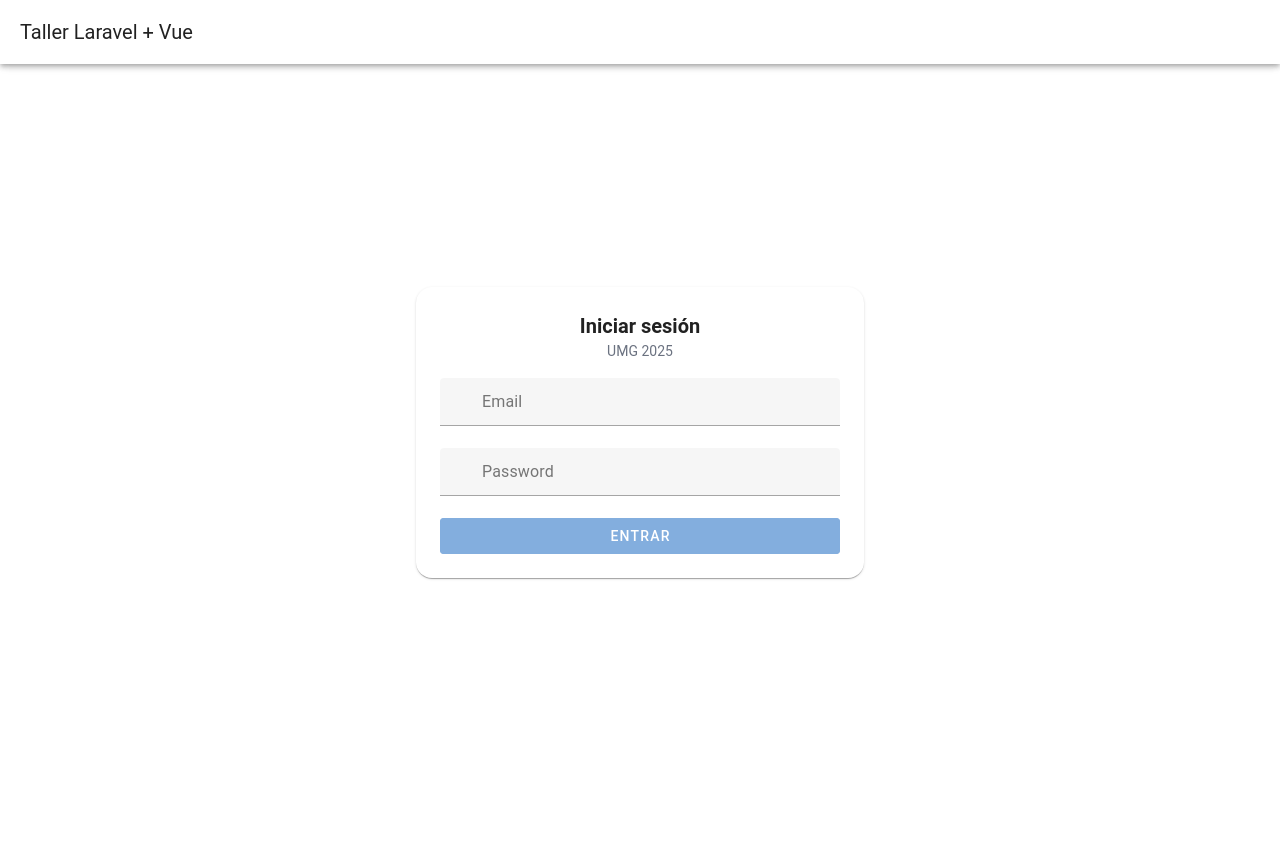
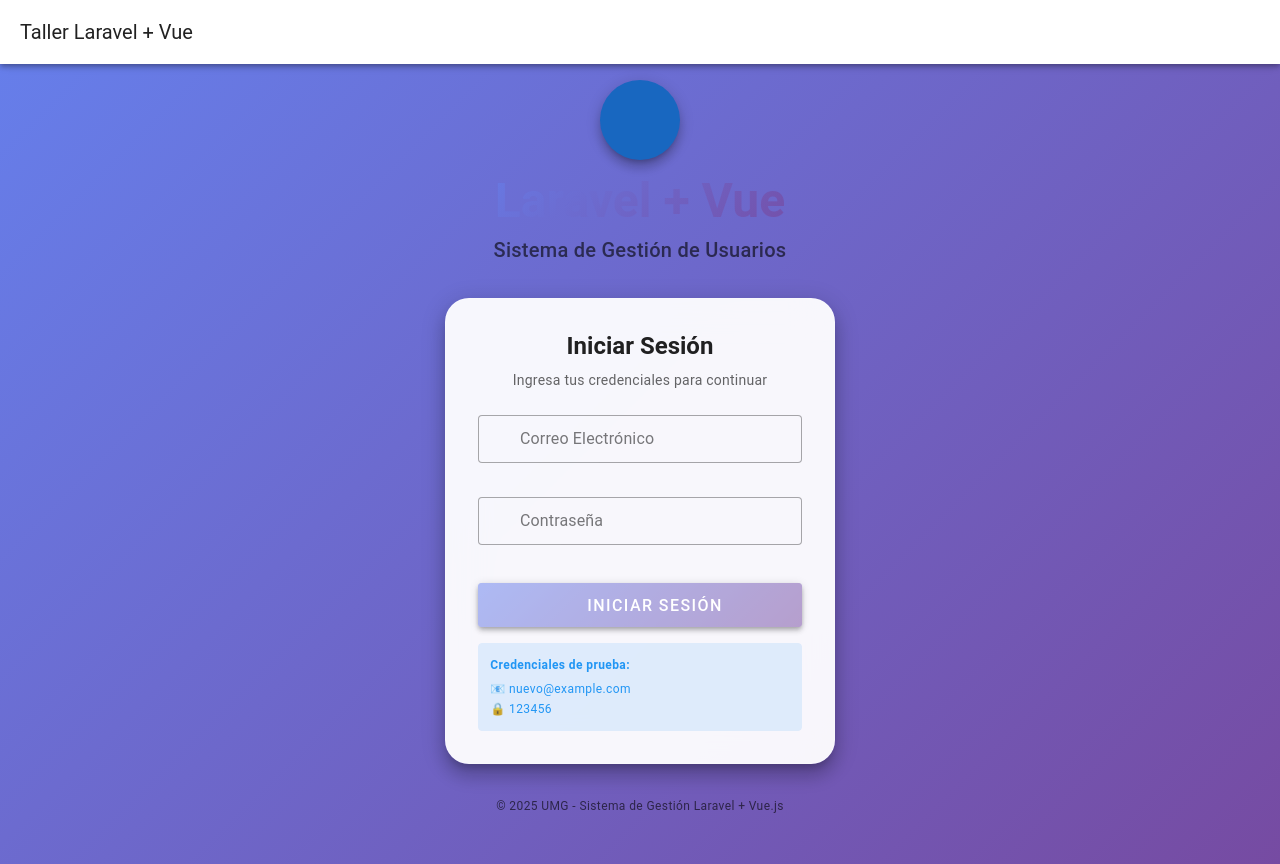
Before and after one commit to wilians123/Taller_Laravel-Vue, a Vue app in the folder vuejs-taller-umg-main/: page /login in a window 1280 px wide. Before the commit the page ends 800 px from the top, so only its background shows below. Built offline with nearby package versions, Linux system fonts and the light colour scheme.

Commit message:
Commit 3 mejoras en la view del login

```diff
--- a/vuejs-taller-umg-main/src/views/LoginView.vue
+++ b/vuejs-taller-umg-main/src/views/LoginView.vue
@@ -1,26 +1,110 @@
 <template>
+  <div class="login-container">
+    <!-- Fondo con patrón -->
+    <div class="background-pattern"></div>
+
+    <!-- Contenido principal -->
     <v-container class="d-flex align-center justify-center fill-height">
-        <v-card class="w-full max-w-md p-6 rounded-2xl">
-            <div class="text-center mb-4">
-                <h2 class="text-xl font-semibold">Iniciar sesión</h2>
-                <p class="text-sm text-gray-500">UMG 2025</p>
+      <v-row justify="center" no-gutters>
+        <v-col cols="12" sm="8" md="6" lg="4">
+          <!-- Logo/Header -->
+          <div class="text-center mb-8">
+            <v-avatar size="80" class="mb-4 elevation-8" color="primary">
+              <v-icon size="40" color="white">mdi-shield-account</v-icon>
+            </v-avatar>
+            <h1 class="text-h3 font-weight-bold text-gradient mb-2">Laravel + Vue</h1>
+            <p class="text-h6 text-medium-emphasis">Sistema de Gestión de Usuarios</p>
+          </div>
+
+          <!-- Card de login -->
+          <v-card
+            class="login-card elevation-12 rounded-xl pa-8"
+            :class="{ 'shake': errorMsg }"
+          >
+            <div class="text-center mb-6">
+              <h2 class="text-h5 font-weight-bold mb-2">Iniciar Sesión</h2>
+              <p class="text-body-2 text-medium-emphasis">Ingresa tus credenciales para continuar</p>
             </div>
 
             <v-form v-model="valid" @submit.prevent="onSubmit">
-                <v-text-field v-model="email" label="Email" type="email" :rules="[rules.required, rules.email]"
-                    prepend-inner-icon="mdi-email" density="comfortable" clearable />
-                <v-text-field v-model="password" label="Password" type="password" :rules="[rules.required, rules.min6]"
-                    prepend-inner-icon="mdi-lock" density="comfortable" clearable />
+              <v-text-field
+                v-model="email"
+                label="Correo Electrónico"
+                type="email"
+                :rules="[rules.required, rules.email]"
+                prepend-inner-icon="mdi-email-outline"
+                variant="outlined"
+                density="comfortable"
+                clearable
+                class="mb-3"
+                :class="{ 'error-field': errorMsg }"
+              />
 
-                <v-alert v-if="errorMsg" type="error" variant="tonal" class="mb-3" :text="errorMsg"
-                    density="comfortable" />
+              <v-text-field
+                v-model="password"
+                label="Contraseña"
+                :type="showPassword ? 'text' : 'password'"
+                :rules="[rules.required, rules.min6]"
+                prepend-inner-icon="mdi-lock-outline"
+                :append-inner-icon="showPassword ? 'mdi-eye' : 'mdi-eye-off'"
+                @click:append-inner="showPassword = !showPassword"
+                variant="outlined"
+                density="comfortable"
+                clearable
+                class="mb-4"
+                :class="{ 'error-field': errorMsg }"
+              />
 
-                <v-btn :loading="loading" :disabled="!valid || loading" type="submit" color="primary" class="w-full">
-                    Entrar
+              <v-alert
+                v-if="errorMsg"
+                type="error"
+                variant="tonal"
+                class="mb-4 animated-alert"
+                density="comfortable"
+                :text="errorMsg"
+                closable
+                @click:close="errorMsg = ''"
+              />
+
+              <v-btn
+                :loading="loading"
+                :disabled="!valid || loading"
+                type="submit"
+                color="primary"
+                size="large"
+                block
+                class="mb-4 login-btn"
+                elevation="4"
+              >
+                <v-icon left class="me-2">mdi-login</v-icon>
+                Iniciar Sesión
               </v-btn>
+
+              <!-- Info de demo -->
+              <v-card
+                variant="tonal"
+                color="info"
+                class="pa-3"
+              >
+                <div class="text-caption">
+                  <div class="font-weight-bold mb-1">Credenciales de prueba:</div>
+                  <div>📧 nuevo@example.com</div>
+                  <div>🔒 123456</div>
+                </div>
+              </v-card>
             </v-form>
           </v-card>
+
+          <!-- Footer -->
+          <div class="text-center mt-8">
+            <p class="text-caption text-medium-emphasis">
+              © 2025 UMG - Sistema de Gestión Laravel + Vue.js
+            </p>
+          </div>
+        </v-col>
+      </v-row>
     </v-container>
+  </div>
 </template>
 
 <script setup lang="ts">
@@ -36,18 +120,19 @@ const password = ref('')
 const loading = ref(false)
 const valid = ref(false)
 const errorMsg = ref('')
+const showPassword = ref(false)
 
 const rules = {
-    required: (v: string) => !!v || 'Requerido',
-    email: (v: string) => /.+@.+\..+/.test(v) || 'Email inválido',
+  required: (v: string) => !!v || 'Este campo es requerido',
+  email: (v: string) => /.+@.+\..+/.test(v) || 'Ingresa un email válido',
   min6: (v: string) => (v?.length ?? 0) >= 6 || 'Mínimo 6 caracteres',
 }
 
 const onSubmit = async () => {
   errorMsg.value = ''
   loading.value = true
+
   try {
-        // Llamada a tu endpoint
     const { data } = await api.post('/login', {
       email: email.value,
       password: password.value,
@@ -57,14 +142,14 @@ const onSubmit = async () => {
     localStorage.setItem('token', data.token)
     localStorage.setItem('user', JSON.stringify(data.usuario))
 
-        // Redirigir (a lo que tengas, por ejemplo /usuarios)
+    // Redirigir
     const redirect = (route.query.redirect as string) || '/usuarios'
     router.push(redirect)
+
   } catch (e: any) {
-        // Mensaje claro desde backend o genérico
     errorMsg.value = e?.response?.data?.message
       || e?.response?.data?.errors?.email?.[0]
-            || 'No se pudo iniciar sesión. Verifica tus credenciales.'
+      || 'Error al iniciar sesión. Verifica tus credenciales.'
   } finally {
     loading.value = false
   }
@@ -72,59 +157,110 @@ const onSubmit = async () => {
 </script>
 
 <style scoped>
-.min-h-screen {
+.login-container {
   min-height: 100vh;
+  position: relative;
+  background: linear-gradient(135deg, #667eea 0%, #764ba2 100%);
+  overflow: hidden;
 }
 
-.max-w-md {
-    max-width: 28rem;
+.background-pattern {
+  position: absolute;
+  top: 0;
+  left: 0;
+  right: 0;
+  bottom: 0;
+  background-image:
+    radial-gradient(circle at 25% 25%, rgba(255,255,255,0.1) 0%, transparent 50%),
+    radial-gradient(circle at 75% 75%, rgba(255,255,255,0.1) 0%, transparent 50%);
+  background-size: 100px 100px;
+  animation: float 20s ease-in-out infinite;
 }
 
-.p-6 {
-    padding: 1.5rem;
+.login-card {
+  backdrop-filter: blur(20px);
+  background: rgba(255, 255, 255, 0.95) !important;
+  border: 1px solid rgba(255, 255, 255, 0.2);
+  transition: all 0.3s ease;
 }
 
-.mb-3 {
-    margin-bottom: .75rem;
+.login-card:hover {
+  transform: translateY(-2px);
+  box-shadow: 0 20px 40px rgba(0,0,0,0.1) !important;
 }
 
-.mb-4 {
-    margin-bottom: 1rem;
+.text-gradient {
+  background: linear-gradient(135deg, #667eea 0%, #764ba2 100%);
+  -webkit-background-clip: text;
+  -webkit-text-fill-color: transparent;
+  background-clip: text;
 }
 
-.mt-4 {
-    margin-top: 1rem;
+.login-btn {
+  background: linear-gradient(135deg, #667eea 0%, #764ba2 100%) !important;
+  transition: all 0.3s ease;
 }
 
-.w-full {
-    width: 100%;
+.login-btn:hover {
+  transform: translateY(-2px);
+  box-shadow: 0 10px 25px rgba(102, 126, 234, 0.4) !important;
 }
 
-.text-center {
-    text-align: center;
+.error-field {
+  animation: shake 0.5s ease-in-out;
 }
 
-.text-xl {
-    font-size: 1.25rem;
+.animated-alert {
+  animation: slideIn 0.3s ease-out;
 }
 
-.font-semibold {
-    font-weight: 600;
+.shake {
+  animation: shake 0.5s ease-in-out;
 }
 
-.text-sm {
-    font-size: .875rem;
+@keyframes float {
+  0%, 100% {
+    transform: translateY(0px) rotate(0deg);
+  }
+  50% {
+    transform: translateY(-20px) rotate(180deg);
+  }
 }
 
-.text-xs {
-    font-size: .75rem;
+@keyframes shake {
+  0%, 100% { transform: translateX(0); }
+  25% { transform: translateX(-5px); }
+  75% { transform: translateX(5px); }
 }
 
-.text-gray-500 {
-    color: #6b7280;
+@keyframes slideIn {
+  from {
+    opacity: 0;
+    transform: translateY(-20px);
+  }
+  to {
+    opacity: 1;
+    transform: translateY(0);
+  }
 }
 
-.rounded-2xl {
-    border-radius: 1rem;
+/* Efectos en los campos de entrada */
+.v-text-field :deep(.v-field) {
+  transition: all 0.3s ease;
+}
+
+.v-text-field:hover :deep(.v-field) {
+  box-shadow: 0 4px 12px rgba(0,0,0,0.1);
+}
+
+.v-text-field--focused :deep(.v-field) {
+  box-shadow: 0 4px 20px rgba(102, 126, 234, 0.2);
+}
+
+/* Responsive */
+@media (max-width: 600px) {
+  .login-card {
+    margin: 16px;
+  }
 }
 </style>
```
Lines whose indentation alone changed are shown as unchanged.
